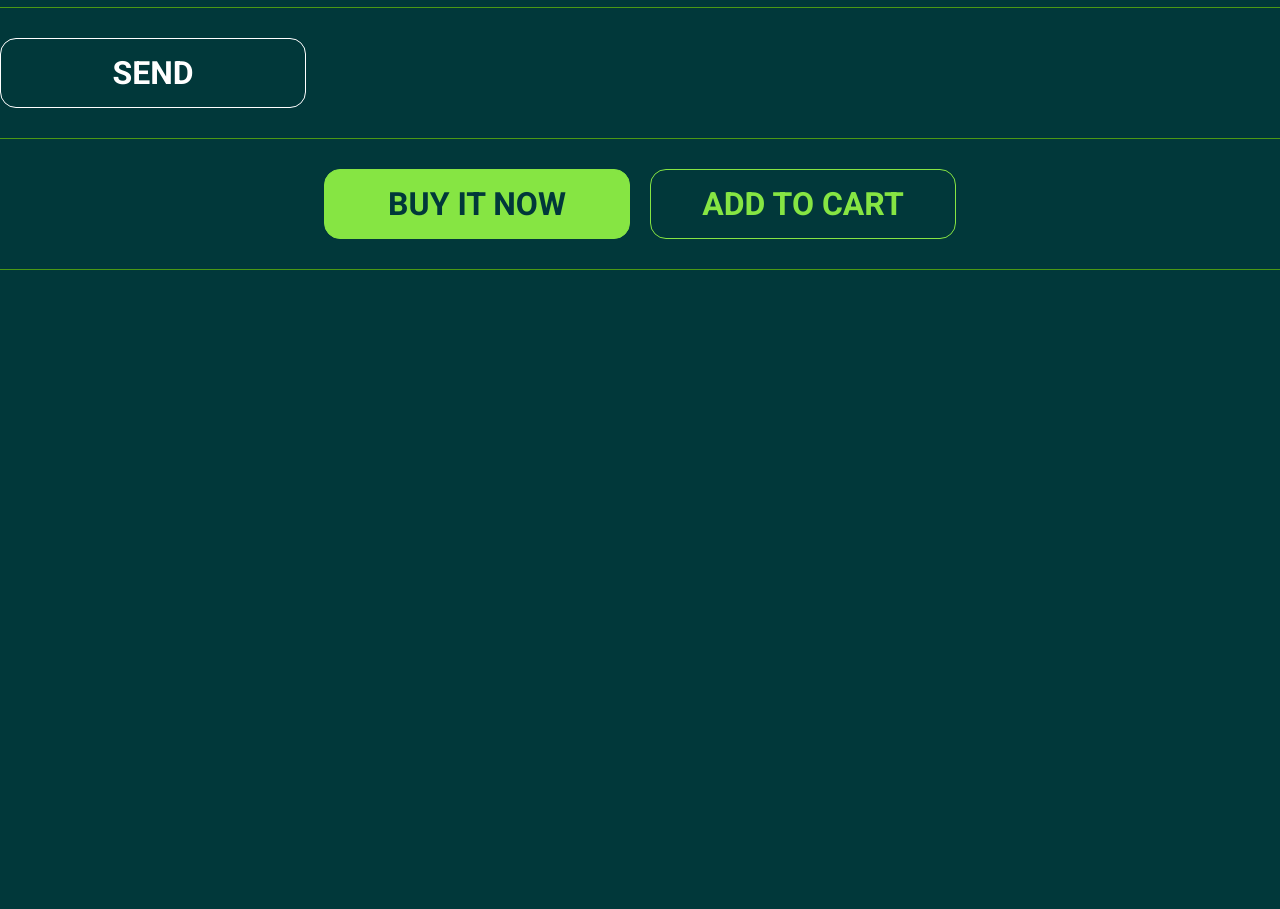
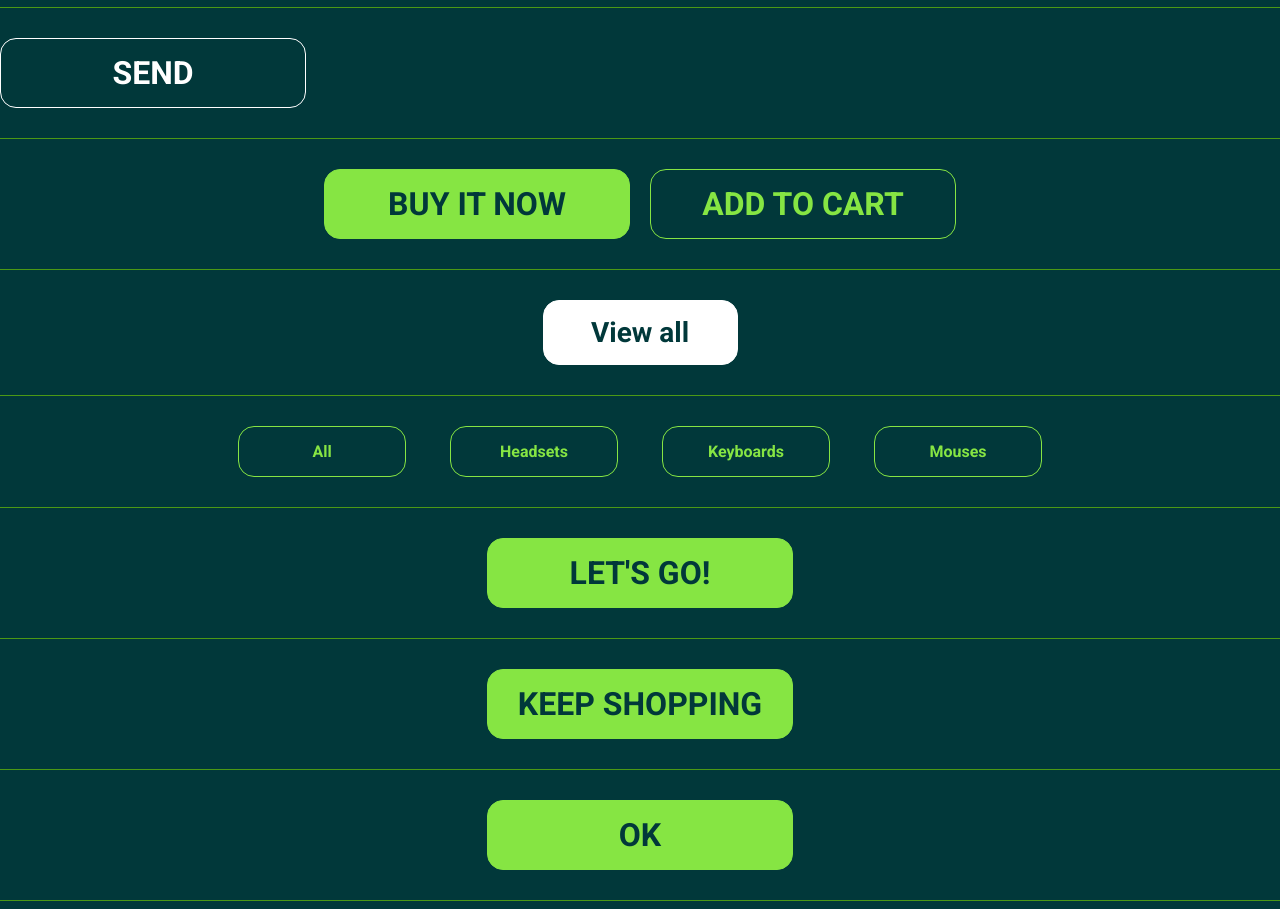
Before and after one commit to PrataCat/team-progect-html-scc, a website built with Parcel: page src/index.html in a window 1280 px wide. Shown: the part 537-1446 px from the top of the page. Before the commit the page ends 837 px from the top, so only its background shows below. Built offline with nearby package versions, Linux system fonts and the light colour scheme.

Commit message:
update btn

```diff
--- a/src/partials/btn.html
+++ b/src/partials/btn.html
@@ -32,3 +32,50 @@
     </li>
   </ul>
 </section>
+
+<section class="btn-flex">
+  <a href="./partials/feacher-accessories.html " class="btn-view-all"
+    >View all</a
+  >
+</section>
+
+<section class="btn-flex">
+  <div class="container-accessories-btn">
+    <ul class="accessories-btn-list">
+      <li>
+        <button type="button" class="btn-secondary btn-accessories">All</button>
+      </li>
+      <li>
+        <button type="button" class="btn-secondary btn-accessories">
+          Headsets
+        </button>
+      </li>
+      <li>
+        <button type="button" class="btn-secondary btn-accessories">
+          Keyboards
+        </button>
+      </li>
+      <li>
+        <button type="button" class="btn-secondary btn-accessories">
+          Mouses
+        </button>
+      </li>
+    </ul>
+  </div>
+</section>
+
+<section class="btn-flex">
+  <button type="button" class="btn-big btn-big-prime btn-modal">
+    Let's go!
+  </button>
+</section>
+
+<section class="btn-flex">
+  <button type="button" class="btn-big btn-big-prime btn-modal">
+    KEEP SHOPPING
+  </button>
+</section>
+
+<section class="btn-flex">
+  <button type="button" class="btn-big btn-big-prime btn-modal">ok</button>
+</section>
```
